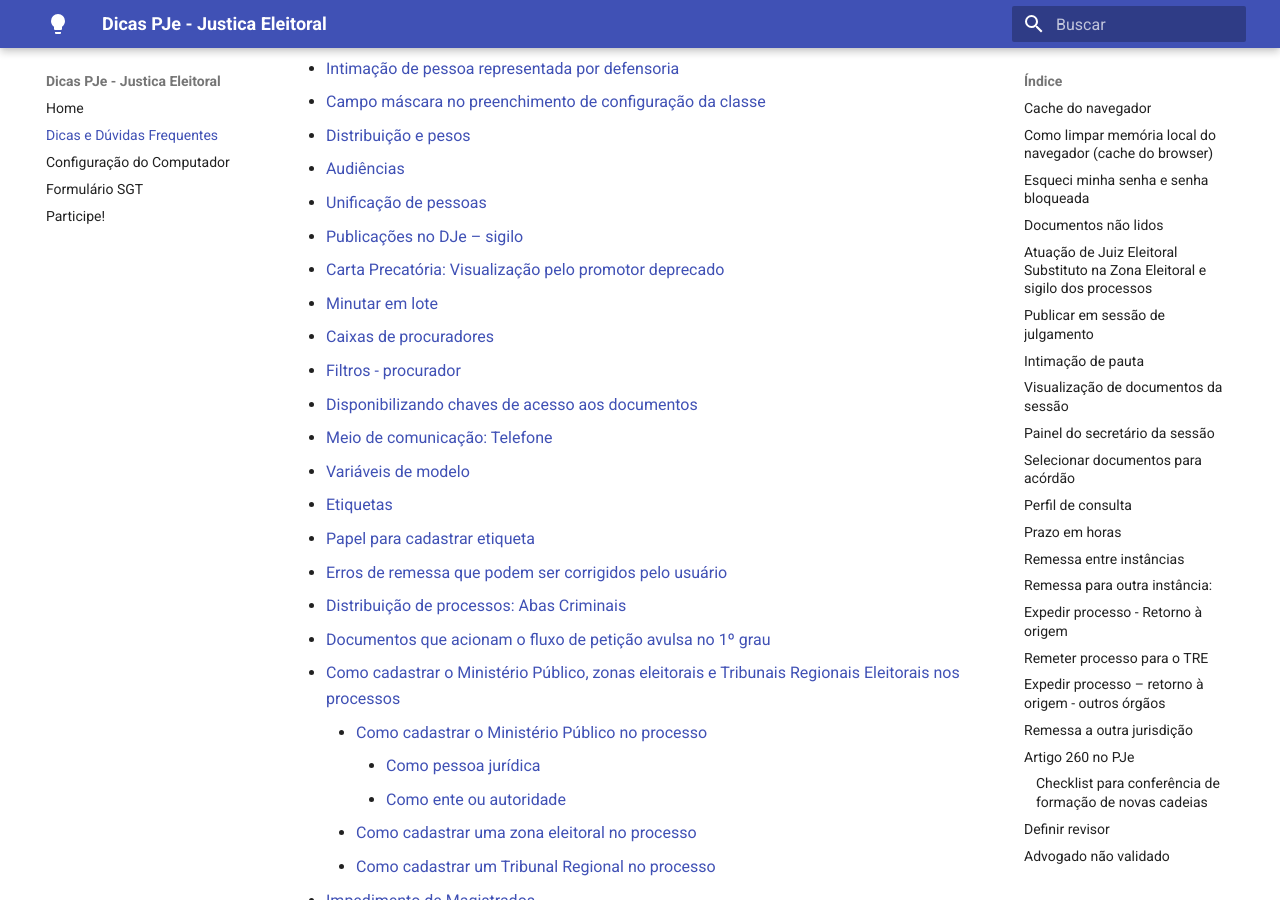
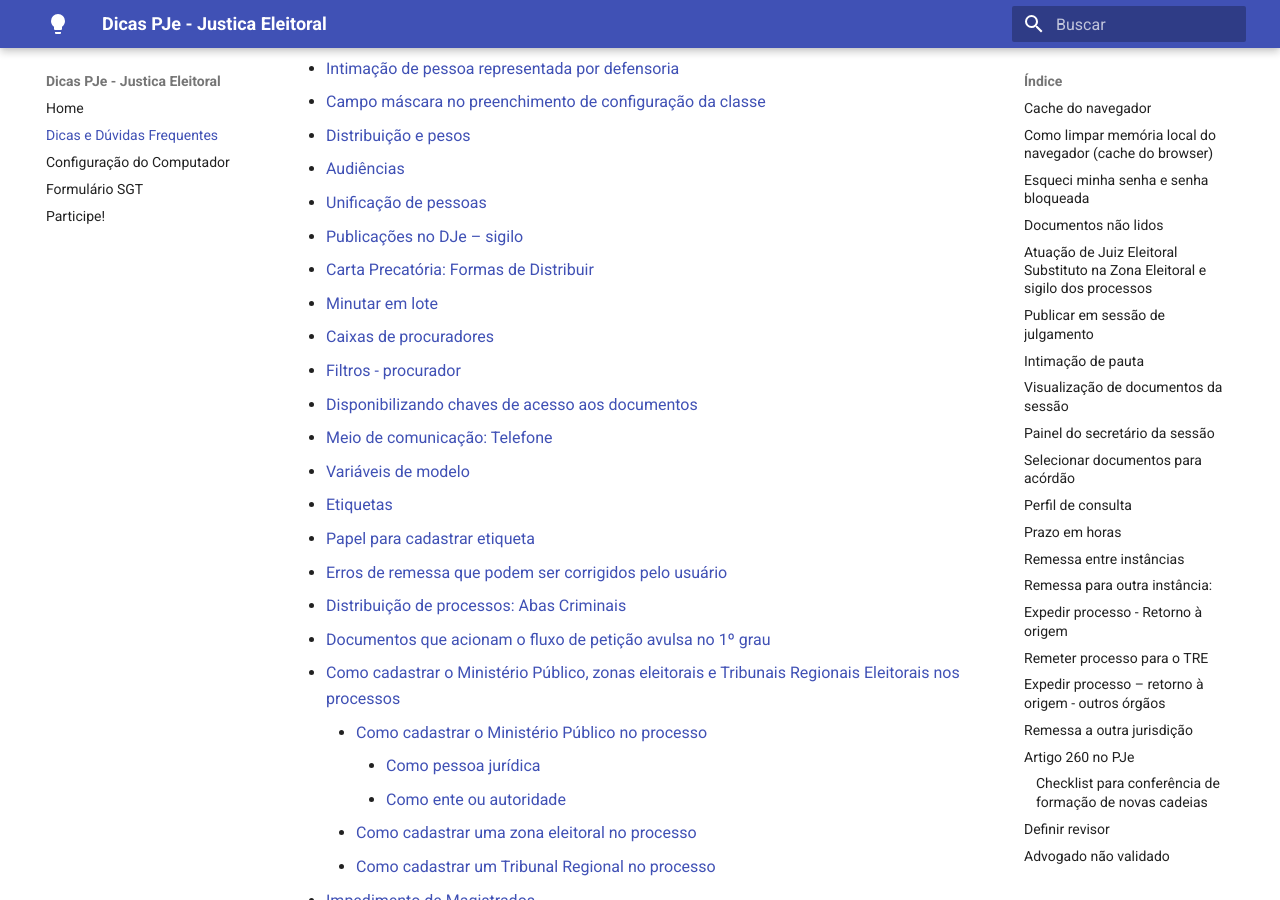
Before and after one commit to PJeJE/dicas_versao_1, an MkDocs documentation site: the page built from docs/dicas.md, in a window 1280 px wide and 900 px high, scrolled down 831 px. Built offline with MkDocs 1.6.1 and Material for MkDocs 9.7.7, drawn with Linux system fonts in a browser that asks for light colours; nearby versions of some CDN libraries; some of the changed text lies outside the part shown.

Commit message:
Título da Carta Precatória

```diff
--- a/docs/dicas.md
+++ b/docs/dicas.md
@@ -763,7 +763,7 @@ Então qual a finalidade da opção “Sigiloso” na tarefa “Preparar ato de
 Marcar essa opção deveria refletir no documento que será criado/selecionado em “Instrumento de comunicação” após clicar no “lápis”. E diz  respeito ao sigilo do documento ao ser listado nos autos digitais. No entanto, a recomendação é NÃO utilizar essa marcação. Ela não se comporta como o esperado e precisará de correção.
 
 
-## Carta Precatória: Visualização pelo promotor deprecado
+## Carta Precatória: Formas de Distribuir
 
 Há duas formas de distribuir carta precatória ao juízo deprecado:
 
```
